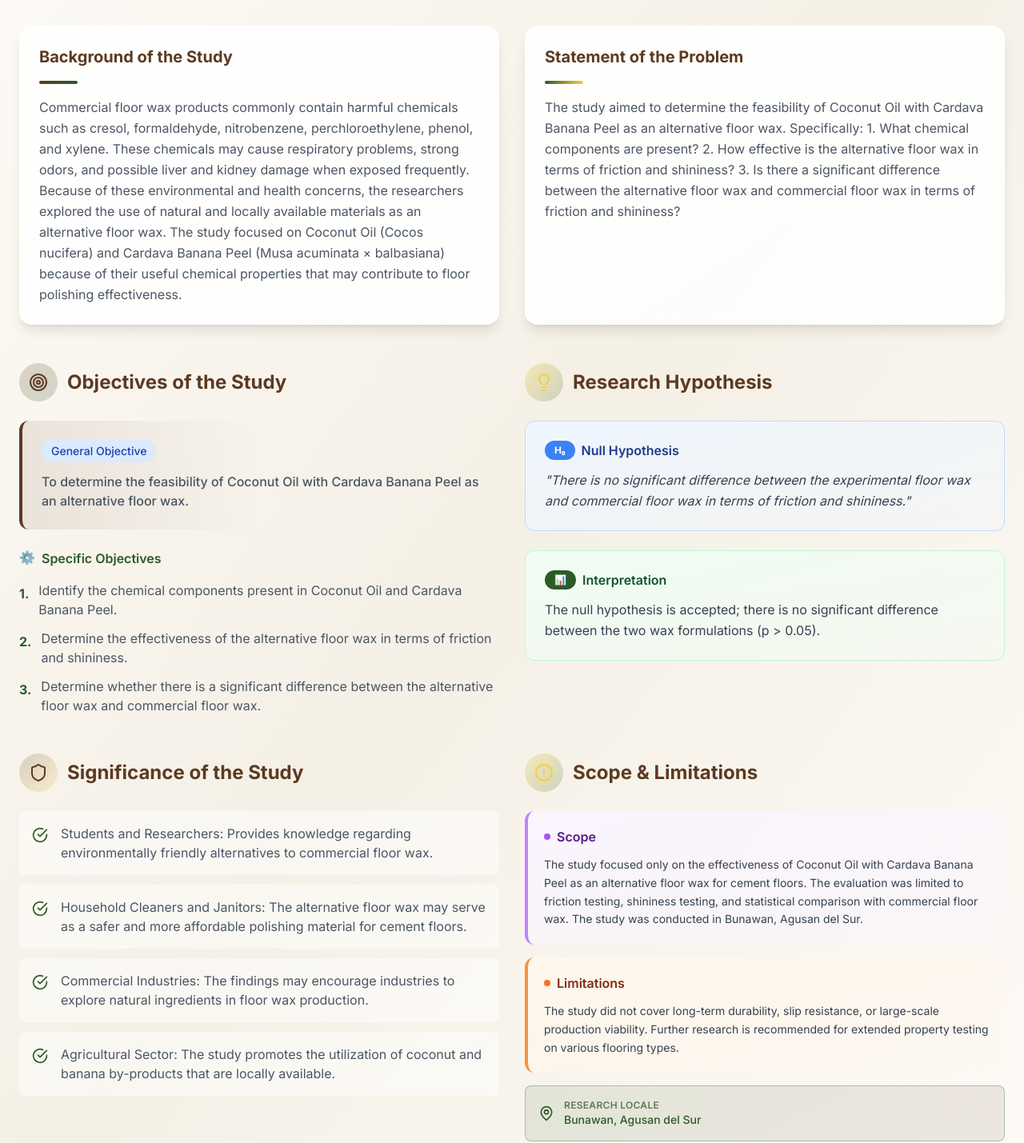
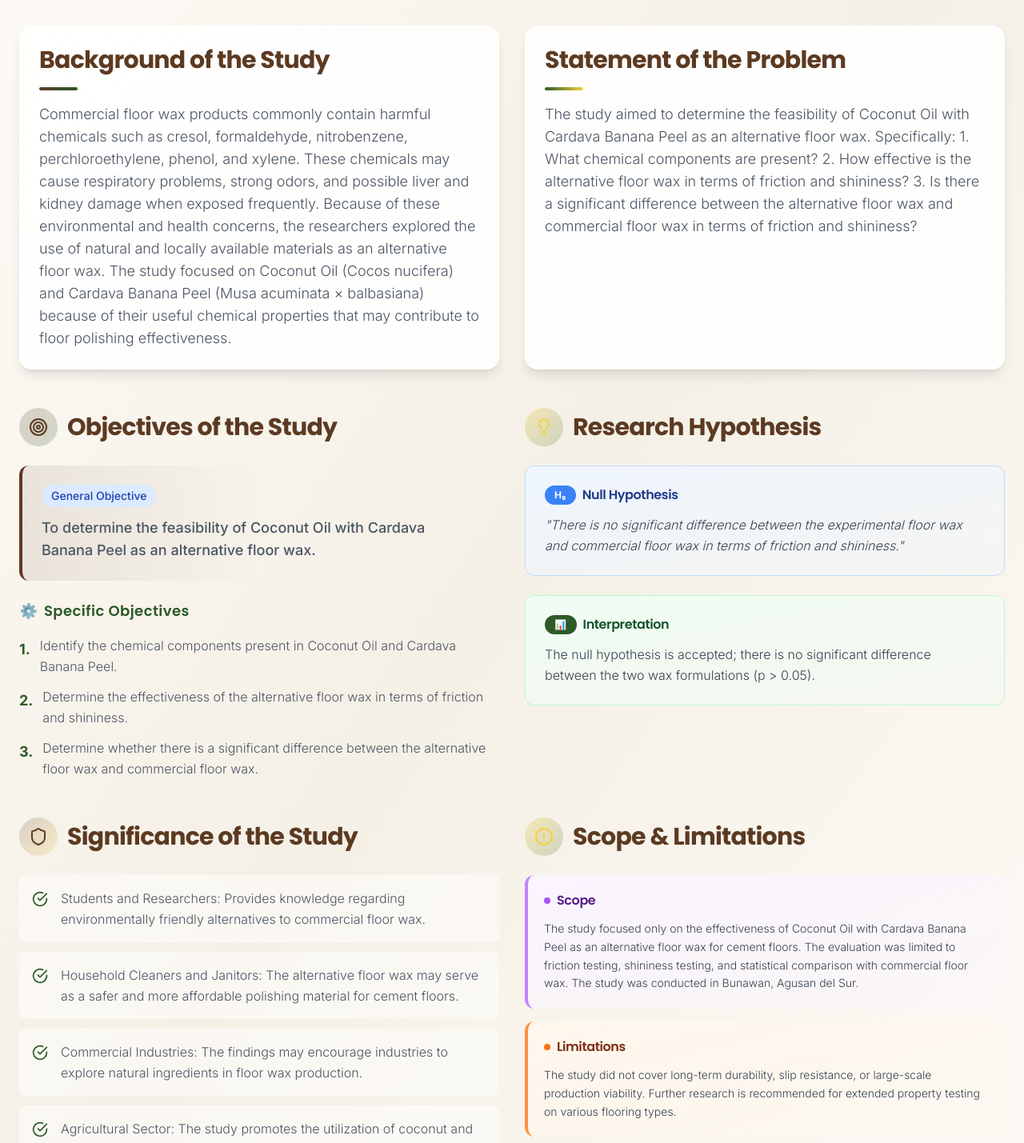
Before and after one commit to Ronelmelendrez/Eco-Friendly_Alternative_Floor_Wax_Website_Content, a React (Vite) app: page / in a window 1280 px wide. Shown: the part 1120-2549 px from the top of the page at 80% size. Built offline with nearby package versions, Linux system fonts and the light colour scheme.

Commit message:
refactor: the font style

```diff
--- a/src/components/sections/AboutStudy.tsx
+++ b/src/components/sections/AboutStudy.tsx
@@ -75,7 +75,7 @@ const AboutStudy: React.FC = () => {
           >
             <Card hover={true} className="h-full group bg-gradient-to-br from-white/50 to-white/30 dark:from-gray-800/50 dark:to-gray-800/30">
               <div className="flex items-start justify-between mb-4">
-                <h3 className="text-xl font-bold text-coconut-brown dark:text-cream-white">Background of the Study</h3>
+                <h3 className="text-2xl md:text-3xl font-display font-bold tracking-tight text-coconut-brown dark:text-cream-white">Background of the Study</h3>
                 <motion.div
                   whileHover={{ rotate: 90 }}
                   transition={{ type: 'spring', stiffness: 200 }}
@@ -84,7 +84,7 @@ const AboutStudy: React.FC = () => {
                 </motion.div>
               </div>
               <div className="w-12 h-1 bg-gradient-to-r from-coconut-brown to-forest-green rounded-full mb-4" />
-              <p className="text-gray-600 dark:text-gray-300 leading-relaxed">
+              <p className="text-base md:text-lg text-gray-600 dark:text-gray-300 leading-relaxed font-light">
                 {researchData.background}
               </p>
             </Card>
@@ -100,7 +100,7 @@ const AboutStudy: React.FC = () => {
           >
             <Card hover={true} className="h-full group bg-gradient-to-br from-white/50 to-white/30 dark:from-gray-800/50 dark:to-gray-800/30">
               <div className="flex items-start justify-between mb-4">
-                <h3 className="text-xl font-bold text-coconut-brown dark:text-cream-white">Statement of the Problem</h3>
+                <h3 className="text-2xl md:text-3xl font-display font-bold tracking-tight text-coconut-brown dark:text-cream-white">Statement of the Problem</h3>
                 <motion.div
                   whileHover={{ rotate: 90 }}
                   transition={{ type: 'spring', stiffness: 200 }}
@@ -109,7 +109,7 @@ const AboutStudy: React.FC = () => {
                 </motion.div>
               </div>
               <div className="w-12 h-1 bg-gradient-to-r from-forest-green to-soft-yellow rounded-full mb-4" />
-              <p className="text-gray-600 dark:text-gray-300 leading-relaxed whitespace-pre-line">
+              <p className="text-base md:text-lg text-gray-600 dark:text-gray-300 leading-relaxed font-light whitespace-pre-line">
                 {researchData.problem}
               </p>
             </Card>
@@ -134,7 +134,7 @@ const AboutStudy: React.FC = () => {
                 >
                   <Target size={24} className="text-coconut-brown" />
                 </motion.div>
-                <h3 className="text-2xl font-bold text-coconut-brown dark:text-cream-white">Objectives of the Study</h3>
+                <h3 className="text-2xl md:text-3xl font-display font-bold tracking-tight text-coconut-brown dark:text-cream-white">Objectives of the Study</h3>
               </div>
 
               {/* General Objective */}
@@ -144,14 +144,14 @@ const AboutStudy: React.FC = () => {
                 className="p-6 bg-gradient-to-r from-coconut-brown/10 via-transparent to-transparent dark:from-coconut-brown/5 rounded-xl border-l-4 border-coconut-brown"
               >
                 <Badge variant="info">General Objective</Badge>
-                <p className="text-gray-600 dark:text-gray-300 mt-3 font-medium">
+                <p className="text-base md:text-lg text-gray-600 dark:text-gray-300 mt-3 font-medium leading-relaxed">
                   To determine the feasibility of Coconut Oil with Cardava Banana Peel as an alternative floor wax.
                 </p>
               </motion.div>
 
               {/* Specific Objectives */}
               <div>
-                <p className="font-semibold text-forest-green mb-4 flex items-center gap-2">
+                <p className="text-lg font-display font-semibold text-forest-green mb-4 flex items-center gap-2 tracking-wide">
                   <motion.span
                     animate={{ rotate: [0, 360] }}
                     transition={{ duration: 20, repeat: Infinity }}
@@ -170,12 +170,12 @@ const AboutStudy: React.FC = () => {
                   {researchData.objectives.map((obj, idx) => (
                     <motion.li key={idx} variants={item} className="flex items-start gap-3 group">
                       <motion.span
-                        className="text-forest-green mt-1 font-bold flex-shrink-0"
+                        className="text-forest-green mt-1 font-bold flex-shrink-0 text-lg"
                         whileHover={{ scale: 1.3 }}
                       >
                         {idx + 1}.
                       </motion.span>
-                      <span className="text-gray-600 dark:text-gray-300 group-hover:text-forest-green transition-colors">
+                      <span className="text-base text-gray-600 dark:text-gray-300 group-hover:text-forest-green transition-colors leading-relaxed font-light">
                         {obj}
                       </span>
                     </motion.li>
@@ -202,7 +202,7 @@ const AboutStudy: React.FC = () => {
                 >
                   <Lightbulb size={24} className="text-soft-yellow" />
                 </motion.div>
-                <h3 className="text-2xl font-bold text-coconut-brown dark:text-cream-white">Research Hypothesis</h3>
+                <h3 className="text-2xl md:text-3xl font-display font-bold tracking-tight text-coconut-brown dark:text-cream-white">Research Hypothesis</h3>
               </div>
 
               {/* Null Hypothesis */}
@@ -212,10 +212,10 @@ const AboutStudy: React.FC = () => {
                 className="p-6 bg-gradient-to-br from-blue-50 to-blue-50/30 dark:from-blue-900/20 dark:to-blue-900/10 rounded-xl border border-blue-200 dark:border-blue-800/30"
               >
                 <div className="flex items-center gap-2 mb-3">
-                  <span className="px-3 py-1 bg-blue-500 text-white text-xs font-bold rounded-full">H₀</span>
-                  <p className="font-semibold text-blue-900 dark:text-blue-100">Null Hypothesis</p>
+                  <span className="px-3 py-1 bg-blue-500 text-white text-xs font-bold rounded-full tracking-wider">H₀</span>
+                  <p className="font-display font-semibold text-blue-900 dark:text-blue-100 tracking-tight">Null Hypothesis</p>
                 </div>
-                <p className="text-gray-700 dark:text-gray-300 leading-relaxed italic">
+                <p className="text-base text-gray-700 dark:text-gray-300 leading-relaxed italic font-light">
                   "{researchData.hypothesis.null}"
                 </p>
               </motion.div>
@@ -227,10 +227,10 @@ const AboutStudy: React.FC = () => {
                 className="p-6 bg-gradient-to-br from-green-50 to-green-50/30 dark:from-green-900/20 dark:to-green-900/10 rounded-xl border border-green-200 dark:border-green-800/30"
               >
                 <div className="flex items-center gap-2 mb-3">
-                  <span className="px-3 py-1 bg-forest-green text-white text-xs font-bold rounded-full">📊</span>
-                  <p className="font-semibold text-green-900 dark:text-green-100">Interpretation</p>
+                  <span className="px-3 py-1 bg-forest-green text-white text-xs font-bold rounded-full tracking-wider">📊</span>
+                  <p className="font-display font-semibold text-green-900 dark:text-green-100 tracking-tight">Interpretation</p>
                 </div>
-                <p className="text-gray-700 dark:text-gray-300 leading-relaxed">
+                <p className="text-base text-gray-700 dark:text-gray-300 leading-relaxed font-light">
                   {researchData.hypothesis.interpretation}
                 </p>
               </motion.div>
@@ -256,7 +256,7 @@ const AboutStudy: React.FC = () => {
                 >
                   <Shield size={24} className="text-coconut-brown" />
                 </motion.div>
-                <h3 className="text-2xl font-bold text-coconut-brown dark:text-cream-white">Significance of the Study</h3>
+                <h3 className="text-2xl md:text-3xl font-display font-bold tracking-tight text-coconut-brown dark:text-cream-white">Significance of the Study</h3>
               </div>
 
               <motion.ul
@@ -279,7 +279,7 @@ const AboutStudy: React.FC = () => {
                     >
                       <CheckCircle className="w-5 h-5 text-forest-green" />
                     </motion.div>
-                    <span className="text-gray-600 dark:text-gray-300 group-hover:text-coconut-brown dark:group-hover:text-cream-white transition-colors">
+                    <span className="text-base text-gray-600 dark:text-gray-300 group-hover:text-coconut-brown dark:group-hover:text-cream-white transition-colors leading-relaxed font-light">
                       {significanceItem}
                     </span>
                   </motion.li>
@@ -305,7 +305,7 @@ const AboutStudy: React.FC = () => {
                 >
                   <AlertCircle size={24} className="text-soft-yellow" />
                 </motion.div>
-                <h3 className="text-2xl font-bold text-coconut-brown dark:text-cream-white">Scope & Limitations</h3>
+                <h3 className="text-2xl md:text-3xl font-display font-bold tracking-tight text-coconut-brown dark:text-cream-white">Scope & Limitations</h3>
               </div>
 
               {/* Scope Card */}
@@ -314,11 +314,11 @@ const AboutStudy: React.FC = () => {
                 transition={{ type: 'spring', stiffness: 300 }}
                 className="p-5 bg-gradient-to-br from-purple-50 to-purple-50/30 dark:from-purple-900/20 dark:to-purple-900/10 rounded-xl border-l-4 border-purple-400 dark:border-purple-600"
               >
-                <p className="font-semibold text-purple-900 dark:text-purple-100 mb-3 flex items-center gap-2">
+                <p className="font-display font-semibold text-purple-900 dark:text-purple-100 mb-3 flex items-center gap-2 tracking-tight">
                   <span className="w-2 h-2 bg-purple-500 rounded-full"></span>
                   Scope
                 </p>
-                <p className="text-gray-700 dark:text-gray-300 text-sm leading-relaxed">
+                <p className="text-base text-gray-700 dark:text-gray-300 text-sm leading-relaxed font-light">
                   {researchData.scope}
                 </p>
               </motion.div>
@@ -329,11 +329,11 @@ const AboutStudy: React.FC = () => {
                 transition={{ type: 'spring', stiffness: 300 }}
                 className="p-5 bg-gradient-to-br from-orange-50 to-orange-50/30 dark:from-orange-900/20 dark:to-orange-900/10 rounded-xl border-l-4 border-orange-400 dark:border-orange-600"
               >
-                <p className="font-semibold text-orange-900 dark:text-orange-100 mb-3 flex items-center gap-2">
+                <p className="font-display font-semibold text-orange-900 dark:text-orange-100 mb-3 flex items-center gap-2 tracking-tight">
                   <span className="w-2 h-2 bg-orange-500 rounded-full"></span>
                   Limitations
                 </p>
-                <p className="text-gray-700 dark:text-gray-300 text-sm leading-relaxed">
+                <p className="text-base text-gray-700 dark:text-gray-300 text-sm leading-relaxed font-light">
                   {researchData.limitations}
                 </p>
               </motion.div>
@@ -346,8 +346,8 @@ const AboutStudy: React.FC = () => {
                 <div className="flex items-center gap-3 text-forest-green dark:text-soft-yellow">
                   <MapPin className="w-5 h-5 flex-shrink-0" />
                   <div>
-                    <p className="text-xs font-semibold uppercase tracking-wide opacity-75">Research Locale</p>
-                    <p className="text-sm font-medium">{researchData.locale}</p>
+                    <p className="text-xs font-display font-semibold uppercase tracking-widest opacity-75">Research Locale</p>
+                    <p className="text-base font-medium">{researchData.locale}</p>
                   </div>
                 </div>
               </motion.div>
```
